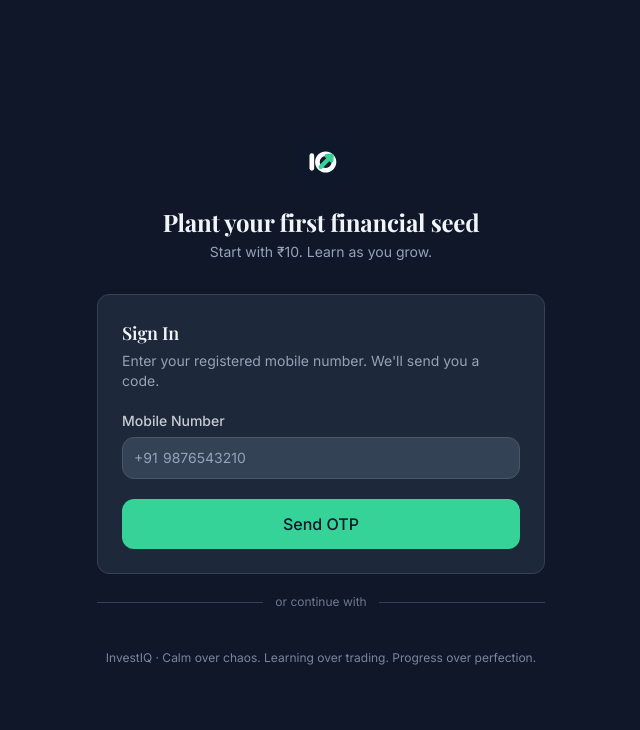
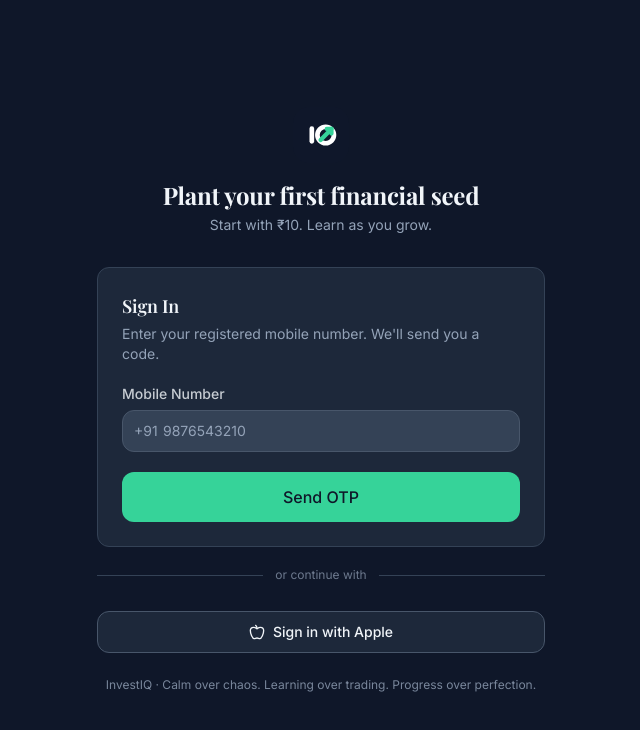
Before and after one commit to Upender5/investiq, a Next.js app in the folder admin-dashboard/: page /login in a window 1280 px wide. Shown: the top 730 px of the page, without its empty margins (319-959 px from the left). Built offline with nearby package versions, Linux system fonts and the light colour scheme; no server answers; a web font is replaced by a local one.

Commit message:
UX-10 Auth: Apple Sign-In only. Remove Facebook (no unique ID) and GitHub.

```diff
--- a/admin-dashboard/components/auth/social-buttons.tsx
+++ b/admin-dashboard/components/auth/social-buttons.tsx
@@ -1,34 +1,31 @@
 "use client";
 
-import { Github, Facebook } from "lucide-react";
+import { Apple } from "lucide-react";
 import { startOAuthRedirect, PROVIDER_CLIENT_IDS } from "@/lib/oauth";
 
 /**
- * GitHub / Facebook sign-in buttons. Each button only renders when its public client
- * id is configured, so the login page never shows a non-functional control.
- * Google is rendered separately via the GIS button.
+ * Apple Sign-In button.
+ *
+ * UX Research Doc 10 — Section 2.3: Social login = Google + Apple only.
+ * Google is rendered separately via the GIS button (google-signin.tsx).
+ * No Facebook (no unique ID — depends on mailid/mobile).
+ * No GitHub (not relevant for Indian college students).
  */
 export function SocialButtons() {
-  const providers = [
-    { key: "github" as const, label: "Continue with GitHub", Icon: Github },
-    { key: "facebook" as const, label: "Continue with Facebook", Icon: Facebook },
-  ].filter((p) => !!PROVIDER_CLIENT_IDS[p.key]);
+  const appleClientId = PROVIDER_CLIENT_IDS["apple"];
 
-  if (providers.length === 0) return null;
+  if (!appleClientId) return null;
 
   return (
     <div className="flex flex-col gap-2">
-      {providers.map(({ key, label, Icon }) => (
-        <button
-          key={key}
-          type="button"
-          onClick={() => startOAuthRedirect(key)}
-          className="flex w-full items-center justify-center gap-2 rounded-lg border border-input bg-card px-4 py-2.5 text-sm font-medium text-foreground transition-colors hover:bg-accent"
-        >
-          <Icon className="h-4 w-4" />
-          {label}
-        </button>
-      ))}
+      <button
+        type="button"
+        onClick={() => startOAuthRedirect("apple")}
+        className="flex w-full items-center justify-center gap-2 rounded-lg border border-input bg-card px-4 py-2.5 text-sm font-medium text-foreground transition-colors hover:bg-accent"
+      >
+        <Apple className="h-4 w-4" />
+        Sign in with Apple
+      </button>
     </div>
   );
 }
```
